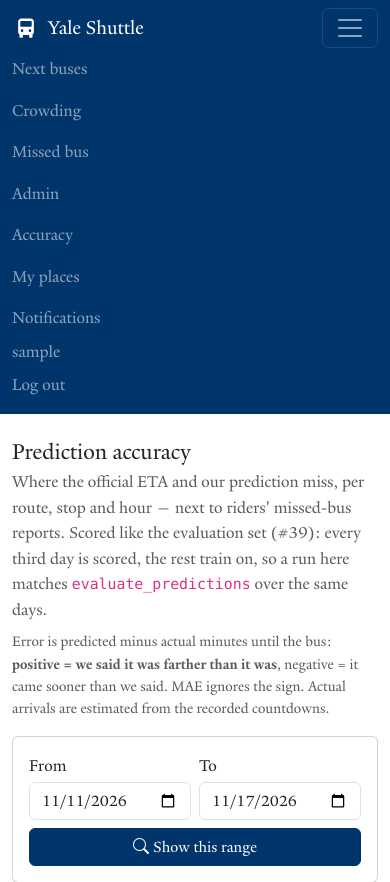
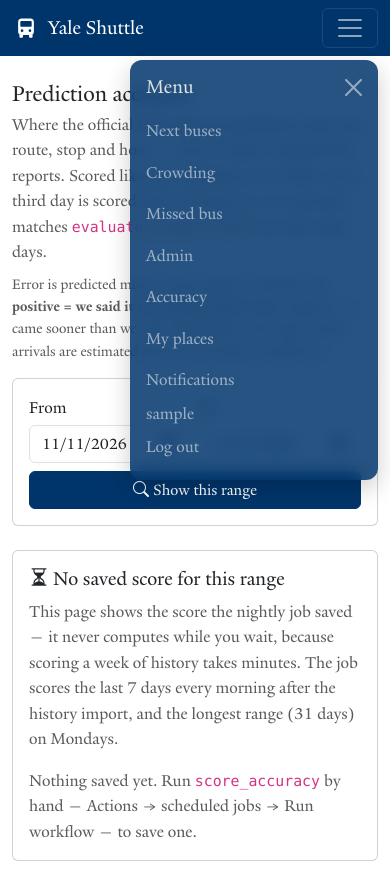
Before and after one commit to vchen017/project-yale-shuttle, a Django app: page /reliability/dashboard/ in a window 390 px wide, after a click that opens the changed part. Shown: the top 882 px of the page. Run offline with Django 5.2, Linux system fonts and the light colour scheme; the visitor is signed in with stand-in values (Sample User, id 1); data that the repository does not hold is empty.

Commit message:
Open the nav's menu as a floating box instead of pushing the page down
Below 1200 px, the menu button now opens the links in a box just under
it, over the page: only as tall as its links, a little see-through, and
the page behind isn't greyed out. Clicking outside, the close button or
Esc closes it. At 1200 px and wider the nav is the same one row as before.

Co-Authored-By: Claude Opus 5.5 <noreply@anthropic.com>

```diff
--- a/core/static/core/app.css
+++ b/core/static/core/app.css
@@ -124,6 +124,40 @@
 
 .site-footer { border-top: 1px solid var(--bs-border-color); }
 
+/* Below 1200 px the nav's links open in a box under the menu button, over the
+   page: only as tall as its links, a little see-through, and the page behind it
+   isn't dimmed. It's Bootstrap's offcanvas, restyled from a full-height column. */
+@media (max-width: 1199.98px) {
+  .navbar > .container { position: relative; }
+  .navbar .offcanvas.offcanvas-end {
+    position: absolute;
+    top: calc(100% + 0.75rem);
+    right: 0.75rem;
+    bottom: auto;
+    width: 15.5rem;
+    height: auto;
+    max-height: calc(100vh - 5rem);
+    border: 0;
+    border-radius: 0.75rem;
+    background-color: rgba(0, 53, 107, 0.85);
+    -webkit-backdrop-filter: blur(8px);
+    backdrop-filter: blur(8px);
+    box-shadow: 0 0.5rem 1.5rem rgba(0, 0, 0, 0.2);
+    opacity: 0;
+    transform: translateY(-0.5rem);
+    transition: opacity 0.15s ease-out, transform 0.15s ease-out;
+  }
+  .navbar .offcanvas.showing,
+  .navbar .offcanvas.show:not(.hiding) { opacity: 1; transform: none; }
+  .navbar .offcanvas .offcanvas-header { padding: 0.75rem 1rem 0.25rem; }
+  .navbar .offcanvas .offcanvas-body { padding: 0.25rem 1rem 0.75rem; }
+}
+@media (max-width: 1199.98px) and (prefers-reduced-motion: reduce) {
+  .navbar .offcanvas.offcanvas-end { transition: none; }
+}
+/* The nav's menu is the site's only offcanvas: clicking outside it still closes it, but nothing is greyed */
+.offcanvas-backdrop.show { opacity: 0; }
+
 /* The home page's map of stops (#71) */
 .stop-map { height: 22rem; background: #e9eef4; box-shadow: 0 1px 3px rgba(0, 0, 0, 0.08), 0 4px 16px rgba(0, 53, 107, 0.06); }
 @media (min-width: 768px) { .stop-map { height: 28rem; } }
--- a/templates/base.html
+++ b/templates/base.html
@@ -32,11 +32,17 @@
       <a class="navbar-brand d-flex align-items-center gap-2" href="{% url 'home' %}">
         <img src="{% static 'core/favicon.svg' %}" alt="" width="28" height="28">Yale Shuttle
       </a>
-      <button class="navbar-toggler" type="button" data-bs-toggle="collapse" data-bs-target="#nav"
-              aria-controls="nav" aria-expanded="false" aria-label="Menu">
+      <button class="navbar-toggler" type="button" data-bs-toggle="offcanvas" data-bs-target="#nav"
+              aria-controls="nav" aria-label="Menu">
         <span class="navbar-toggler-icon"></span>
       </button>
-      <div class="collapse navbar-collapse" id="nav">
+      {# Below 1200 px the links open in a box under the menu button, over the page (app.css) #}
+      <div class="offcanvas offcanvas-end" tabindex="-1" id="nav" aria-labelledby="nav-title">
+        <div class="offcanvas-header">
+          <span class="offcanvas-title h5 mb-0" id="nav-title">Menu</span>
+          <button type="button" class="btn-close" data-bs-dismiss="offcanvas" aria-label="Close"></button>
+        </div>
+        <div class="offcanvas-body">
           <ul class="navbar-nav ms-auto align-items-xl-center">
             <li class="nav-item"><a class="nav-link" href="{% url 'stops' %}">Next buses</a></li>
             <li class="nav-item"><a class="nav-link" href="{% url 'crowding' %}">Crowding</a></li>
@@ -62,6 +68,7 @@
           </ul>
         </div>
       </div>
+    </div>
   </nav>
   <main class="container py-4 flex-grow-1">
     {% block content %}{% endblock %}
```
Lines whose indentation alone changed are shown as unchanged.
